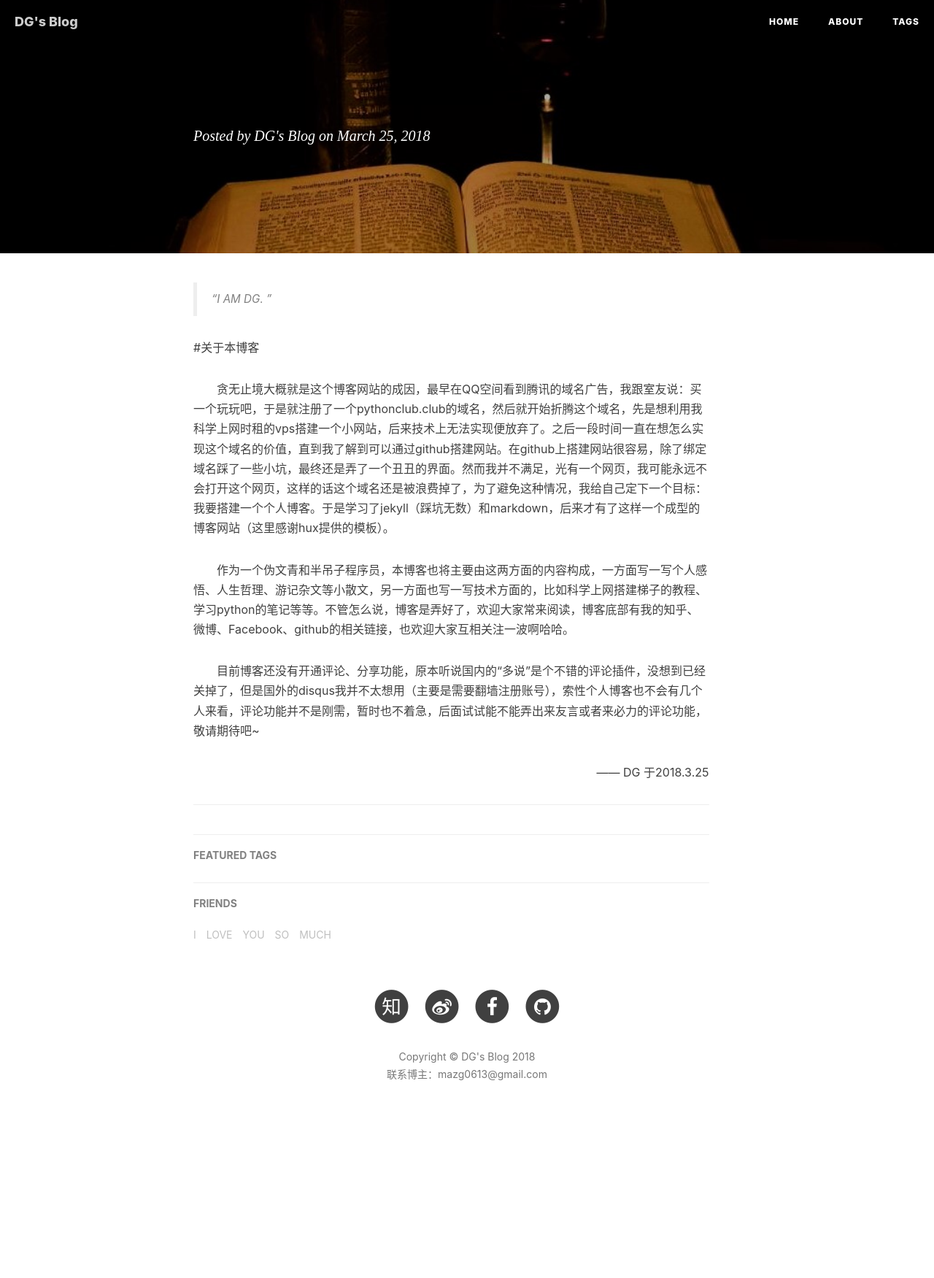
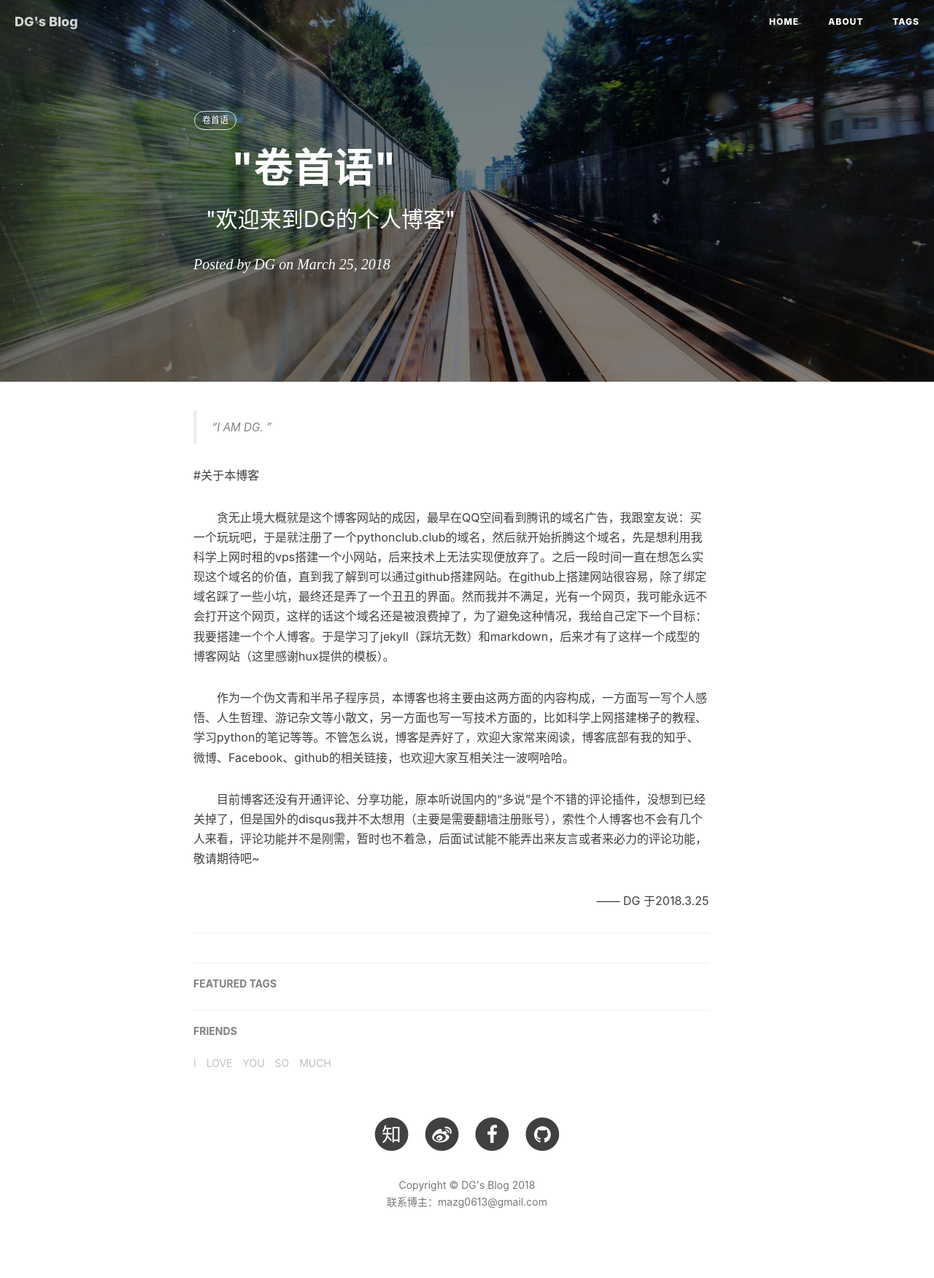
Before and after one commit to DGmzg/DGmzg.github.io, a Jekyll site: the page built from _posts/2015-5-20-卷首语-欢迎.md, in a window 1280 px wide. Shown: the whole page at 73% size. Built offline with Jekyll 4.4.1, drawn with Linux system fonts in a browser that asks for light colours; nearby versions of some CDN libraries; our own code applies the rules of GitHub Pages for plain Markdown files; comment, search, counter and statistics services are not loaded; before the commit the page ends 1576 px from its top, so only the background shows below that.

Commit message:
Update 2015-5-20-卷首语-欢迎.md

```diff
--- a/_posts/2015-5-20-卷首语-欢迎.md
+++ b/_posts/2015-5-20-卷首语-欢迎.md
@@ -1,12 +1,12 @@
 ---
 layout:     post
-title:      卷首语
-subtitle:   欢迎来到DG的个人博客
+title:      "卷首语"
+subtitle:   "欢迎来到DG的个人博客"
 date:       2018-03-25 12:00:00
 author:     "DG"
 header-img: "img/post-bg-2015.jpg"
 tags:
-卷首语
+- 卷首语
 ---
 
 > “I AM DG. ”
```
